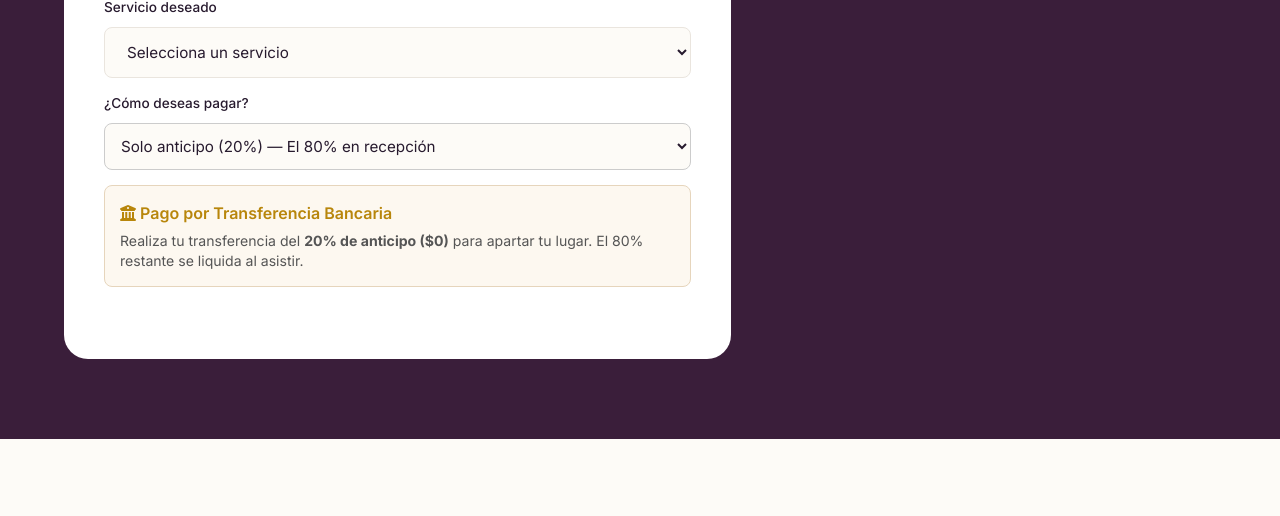
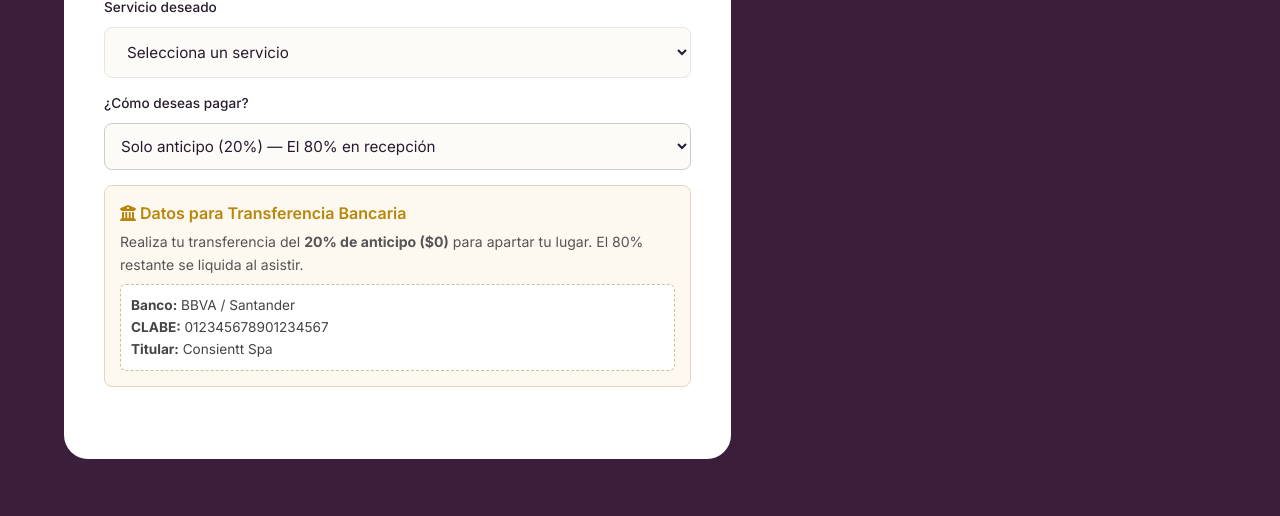
Before and after one commit to miguelguadarrama-ux/spa-cuidarte, a PHP site: page /index.php in a window 1280 px wide. Shown: the part 3166-3682 px from the top of the page. Run offline with PHP 8.4, Linux system fonts and the light colour scheme; the visitor is signed in with stand-in values (Sample User, id 1); some web fonts are replaced.

Commit message:
Update payment instructions and HTML structure

```diff
--- a/index.php
+++ b/index.php
@@ -258,7 +258,7 @@ session_start();
               </div>
             </div>
 
-            <!-- Paso 3 -->
+           <!-- Paso 3 -->
             <div class="form-step">
               <h3><span class="step-number">3</span> Servicio y pago</h3>
 
@@ -284,10 +284,15 @@ session_start();
 
               <!-- Caja informativa con datos de transferencia -->
               <div style="background: #fdf8f0; border: 1px solid #e6d5bc; padding: 15px; border-radius: 8px; margin-top: 15px;">
-                <p style="font-weight: 600; color: #b8860b; margin-bottom: 5px;"><i class="fas fa-university"></i> Pago por Transferencia Bancaria</p>
-                <p style="font-size: 0.88rem; color: #555; margin: 0; line-height: 1.4;" id="textoInstruccionPago">
+                <p style="font-weight: 600; color: #b8860b; margin-bottom: 5px;"><i class="fas fa-university"></i> Datos para Transferencia Bancaria</p>
+                <p style="font-size: 0.88rem; color: #555; margin-bottom: 8px;" id="textoInstruccionPago">
                   Realiza tu transferencia del <strong>20% de anticipo</strong> para apartar tu lugar. El resto se liquida al asistir.
                 </p>
+                <div style="font-size: 0.85rem; color: #444; background: #fff; padding: 10px; border-radius: 6px; border: 1px dashed #d4bc96;">
+                  <strong>Banco:</strong> BBVA / Santander<br>
+                  <strong>CLABE:</strong> 012345678901234567<br>
+                  <strong>Titular:</strong> Consientt Spa
+                </div>
               </div>
             </div>
 
```
